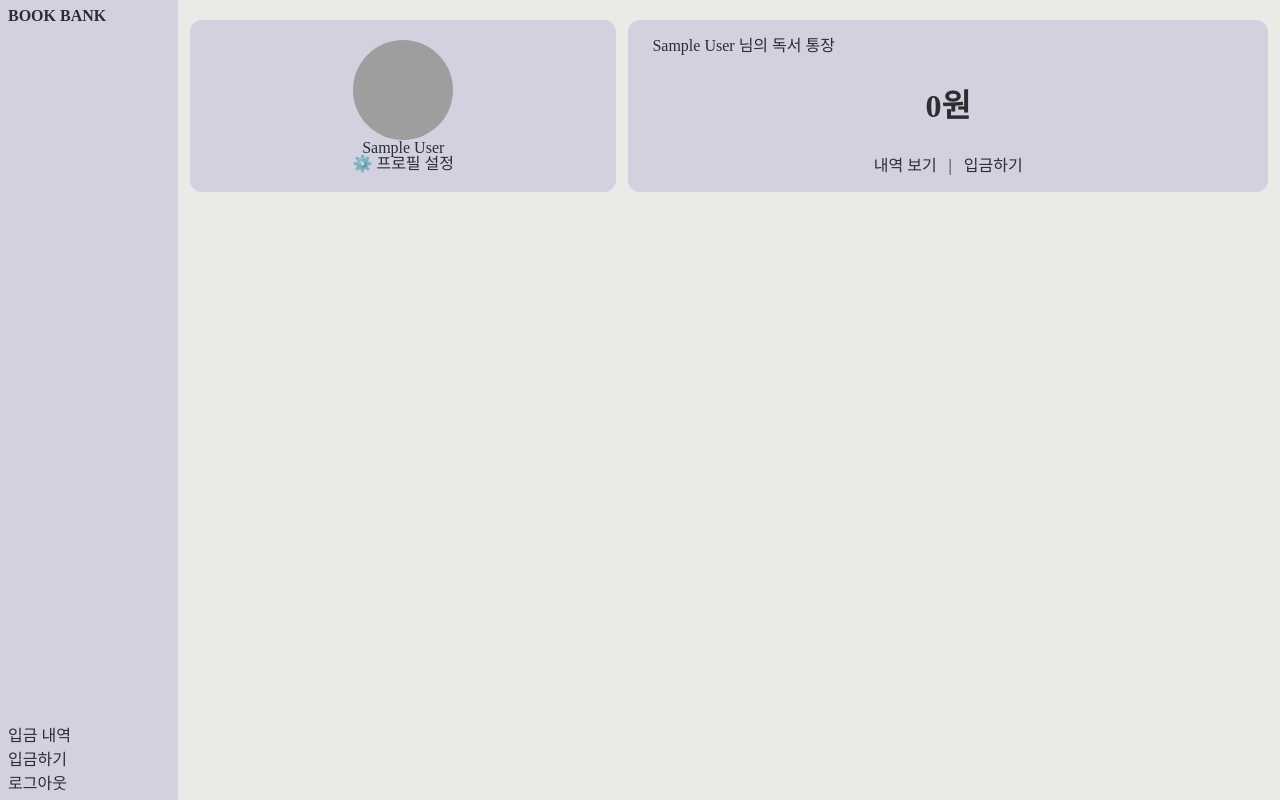
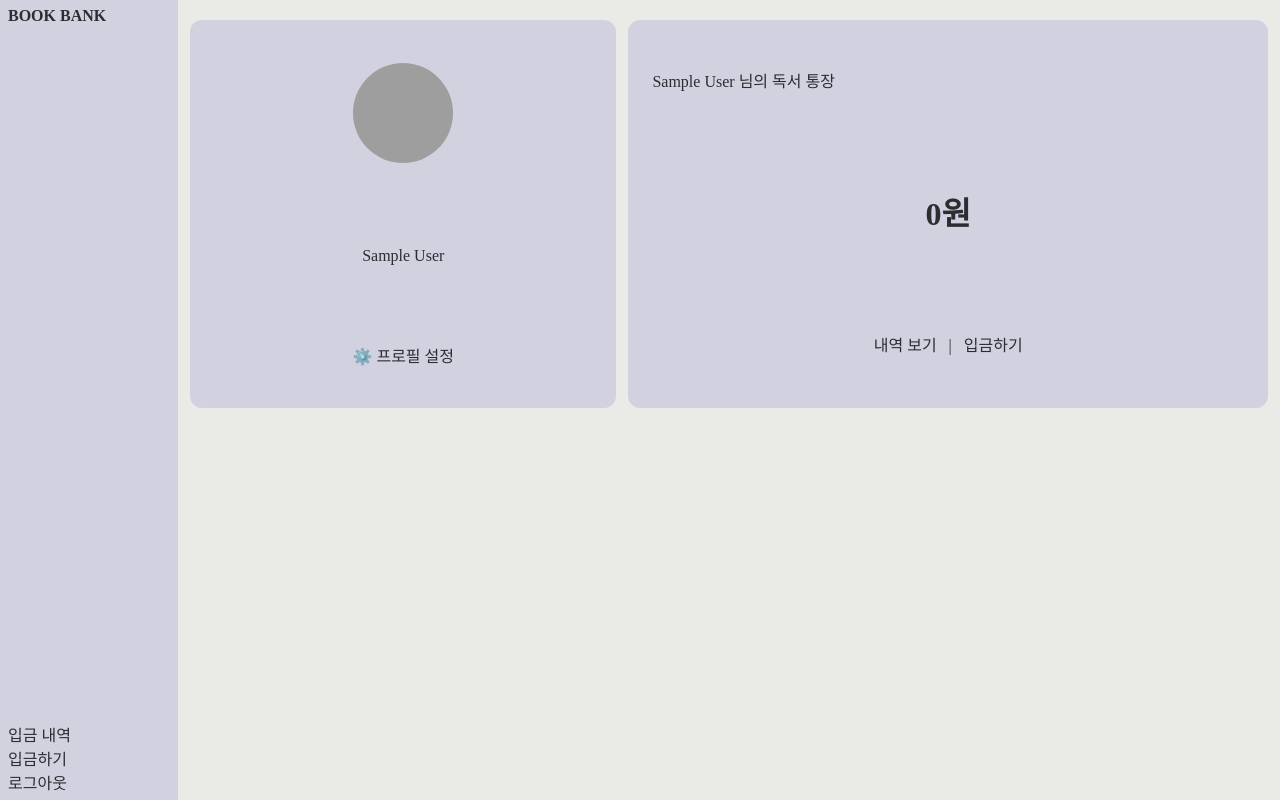
Before and after one commit to no-pla/book-bank, a Next.js app: page / in a window 1280 px wide. Built offline with nearby package versions, Linux system fonts and the light colour scheme; no server answers; data requests are answered from the project's data file; sample sign-in values are in the browser's storage; grey boxes are pictures that could not be loaded.

Commit message:
💄 메인 페이지 스타일 추가 #17 @no-pla

```diff
--- a/src/pages/_app.tsx
+++ b/src/pages/_app.tsx
@@ -1,10 +1,10 @@
+import { RecoilRoot } from "recoil";
 import type { AppProps } from "next/app";
+import { ReactQueryDevtools } from "react-query/devtools";
 import { QueryClient, QueryClientProvider } from "react-query";
-import { RecoilRoot } from "recoil";
-import { ReactQueryDevtools } from "react-query/devtools";
 import Layout from "@/components/Layout/Layout";
+import useAuth from "@/components/Hooks/useAuth";
 import "../style/reset.css";
-import useAuth from "@/components/Hooks/useAuth";
 
 const queryClient = new QueryClient({
   defaultOptions: {
--- a/src/pages/index.tsx
+++ b/src/pages/index.tsx
@@ -54,6 +54,10 @@ export default function Home({ currentUser }: any) {
 const DataInfo = styled.div`
   display: flex;
   gap: 12px;
+  height: 100%;
+  @media (max-width: 600px) {
+    flex-direction: column;
+  }
 `;
 
 const InfoContainer = styled.section`
@@ -67,7 +71,6 @@ const InfoContainer = styled.section`
   justify-content: space-between;
   @media (max-width: 600px) {
     flex-direction: column;
-    margin-top: 60px;
   }
 `;
 
@@ -81,10 +84,9 @@ const UserInfo = styled.section`
   align-items: center;
   justify-content: space-around;
   width: 40%;
-  height: 100%;
-  padding: 20px 0;
+  height: 50%;
   @media (max-width: 600px) {
-    height: 32%;
+    height: 50%;
     width: 100%;
   }
 `;
@@ -100,9 +102,9 @@ const BankingInfo = styled.section`
   align-items: center;
   max-height: 600px;
   justify-content: space-around;
-  height: 100%;
+  height: 50%;
   @media (max-width: 600px) {
-    height: 32%;
+    height: 50%;
     width: 100%;
   }
 `;
```
